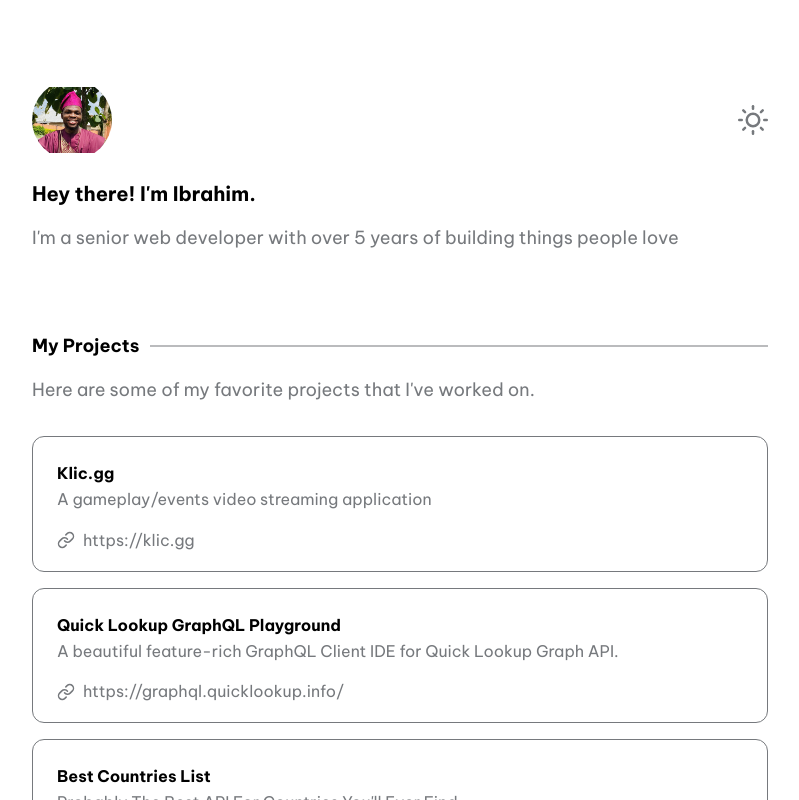
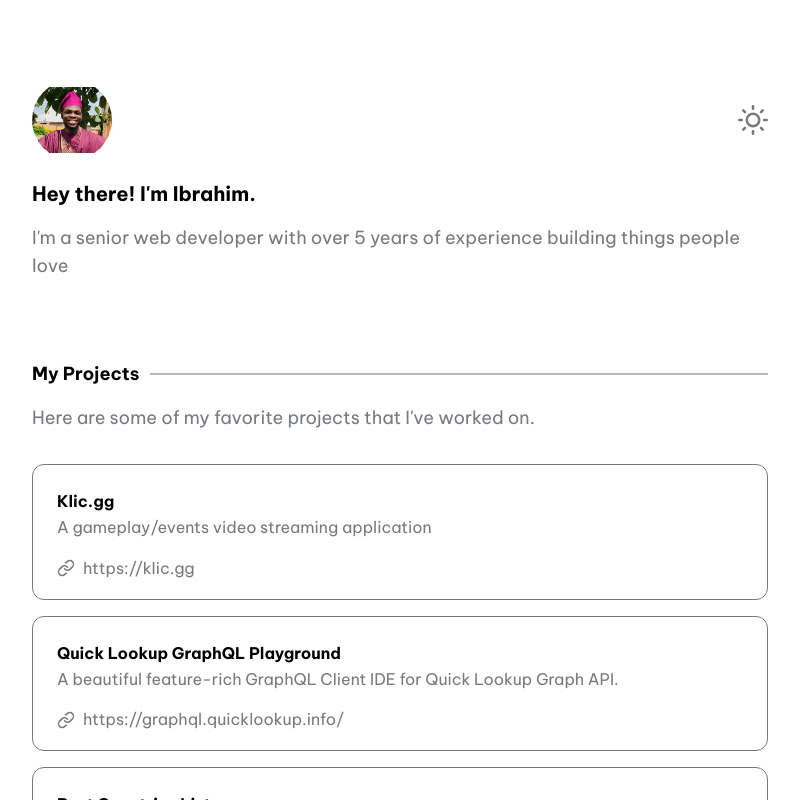
Before and after one commit to Dendekky/dendekky, a Next.js app: page / in a window 1280 px wide. Shown: the top 800 px of the page, without its empty margins (240-1039 px from the left). Built offline with nearby package versions, Linux system fonts and the light colour scheme.

Commit message:
feat: edit description

```diff
--- a/data/config.js
+++ b/data/config.js
@@ -1,12 +1,12 @@
 export const meta = {
   title: 'Ibrahim Adeniyi - Full Stack Web Developer',
   description:
-    "Hey, I'm Ibrahim. I'm a senior web developer with over 5 years of building things people love."
+    "Hey, I'm Ibrahim. I'm a senior web developer with over 5 years of experience building things people love."
 };
 
 export const hero = {
   title: "Hey there! I'm Ibrahim.",
-  desc: "I'm a senior web developer with over 5 years of building things people love"
+  desc: "I'm a senior web developer with over 5 years of experience building things people love"
 };
 
 export const projects = {
```
